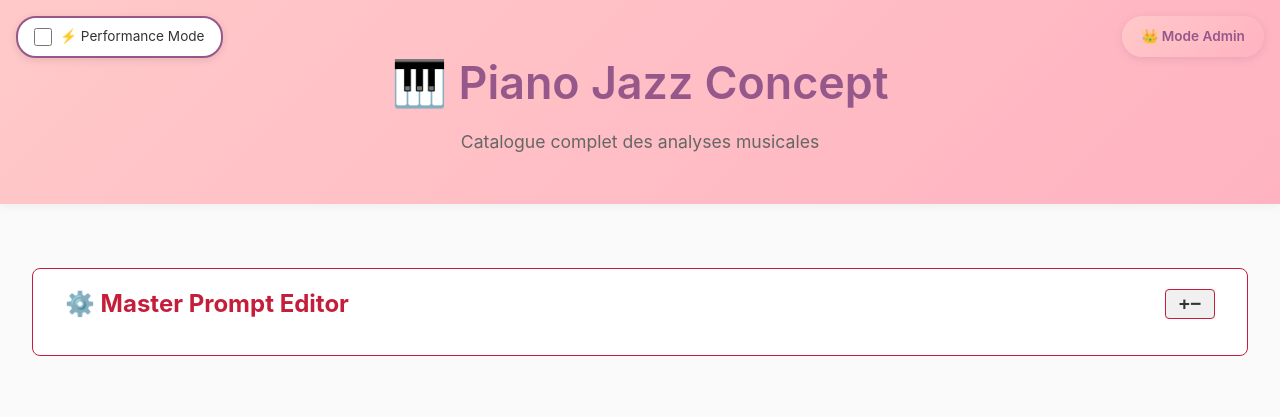
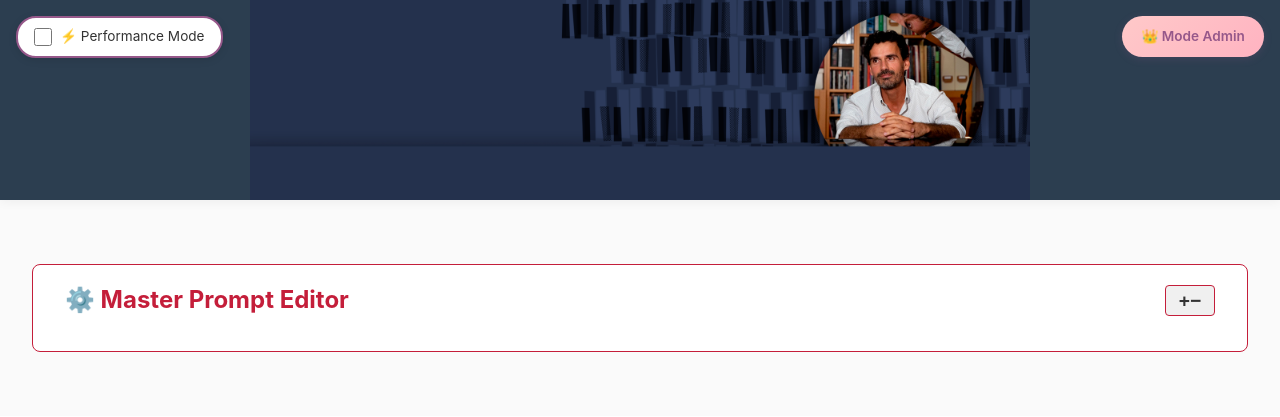
Before and after one commit to ColinusM/Piano-Jazz-Concept, a Flask app: page / in a window 1280 px wide. Shown: the top 417 px of the page. Run offline with Flask 3, Linux system fonts and the light colour scheme; data comes from the database, SQL or seed files in the repository.

Commit message:
Integrate Piano Jazz Concept website header banner
- Downloaded official header banner from pianojazzconcept.com
- Changed header background from gradient to banner image with contain sizing
- Hidden h1 and subtitle text elements as banner includes branding
- Set dark blue background color to match banner aesthetic

🤖 Generated with [Claude Code](https://claude.com/claude-code)

Co-Authored-By: Claude <noreply@anthropic.com>

```diff
--- a/templates/index.html
+++ b/templates/index.html
@@ -19,23 +19,24 @@
         }
 
         header {
-            background: linear-gradient(135deg, #ffc9c9 0%, #ffb3c1 100%);
-            padding: 3rem 2rem;
+            background-image: url('/static/images/header_banner.png');
+            background-size: contain;
+            background-position: center;
+            background-repeat: no-repeat;
+            background-color: #2c3e50;
+            padding: 0;
+            min-height: 200px;
             text-align: center;
             border-bottom: none;
             box-shadow: 0 2px 10px rgba(0,0,0,0.05);
         }
 
-        h1 {
-            color: #96588a;
-            font-size: 2.8rem;
-            margin-bottom: 0.5rem;
-            font-weight: 600;
+        header h1 {
+            display: none;
         }
 
-        .subtitle {
-            color: #666;
-            font-size: 1.1rem;
+        header .subtitle {
+            display: none;
         }
 
         .controls {
```
Also changed, not shown: static/images/header_banner.png (added).
